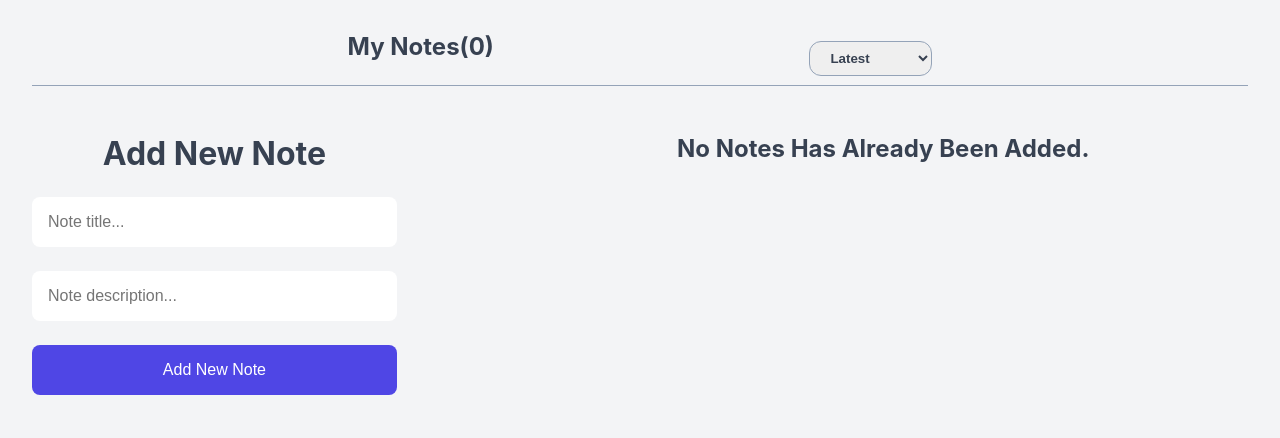
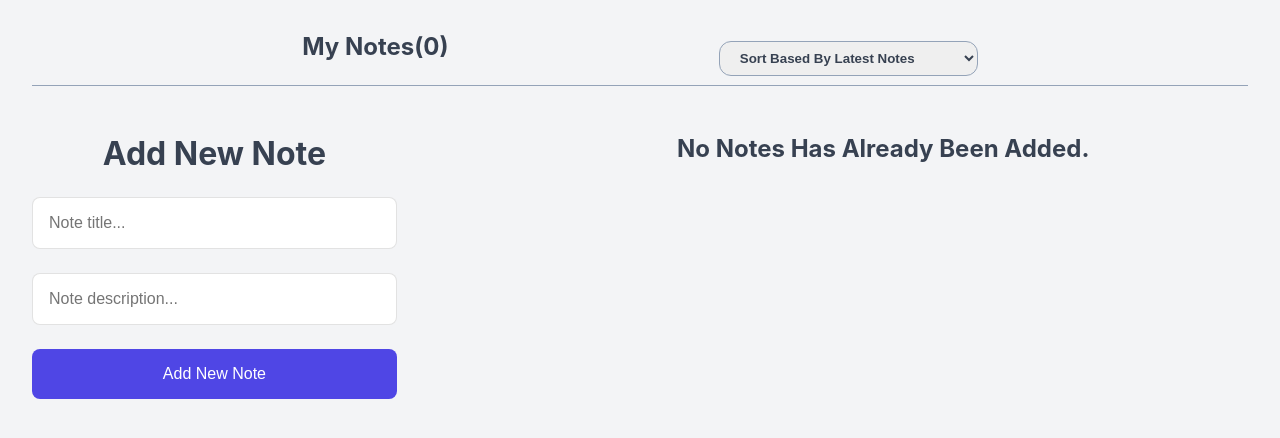
Before and after one commit to soheilp09/Note-App, a React (Vite) app: page / in a window 1280 px wide. Shown: the top 438 px of the page. Built offline with nearby package versions, Linux system fonts and the light colour scheme.

Commit message:
update-UI

```diff
--- a/src/NoteHeader.jsx
+++ b/src/NoteHeader.jsx
@@ -5,12 +5,10 @@ function NoteHeader({notes,sort,setSort}) {
     <h2>My Notes({notes})</h2>
 
  <select onChange={(e)=>setSort(e.target.value)} value={sort}>
-  <option   value="latest">Latest</option>
-  <option   value="earliest">Earliest</option>
-  <option   value="completed">Completed</option>
+  <option   value="latest">Sort Based By Latest Notes</option>
+  <option   value="earliest">Sort Based By Earliest Notes</option>
+  <option   value="completed">Sort Based By Completed Notes</option>
  </select>
-
-
 </div>
   )
 }
--- a/src/index.css
+++ b/src/index.css
@@ -76,6 +76,16 @@ select {
   border-radius: 0.5rem;
   color: var(--text-700);
   font-size: 1rem;
+  border: 1px solid #c2c2c277;
+}
+.text-field:focus{
+  transition: all 2s;
+  background: #4e46e533;
+  border: 1px solid #4e46e54f;
+}
+.text-field:hover{
+  transition: all 2s;
+  background: #4e46e533;
 }
 .btn {
   border-radius: 0.5rem;
```
